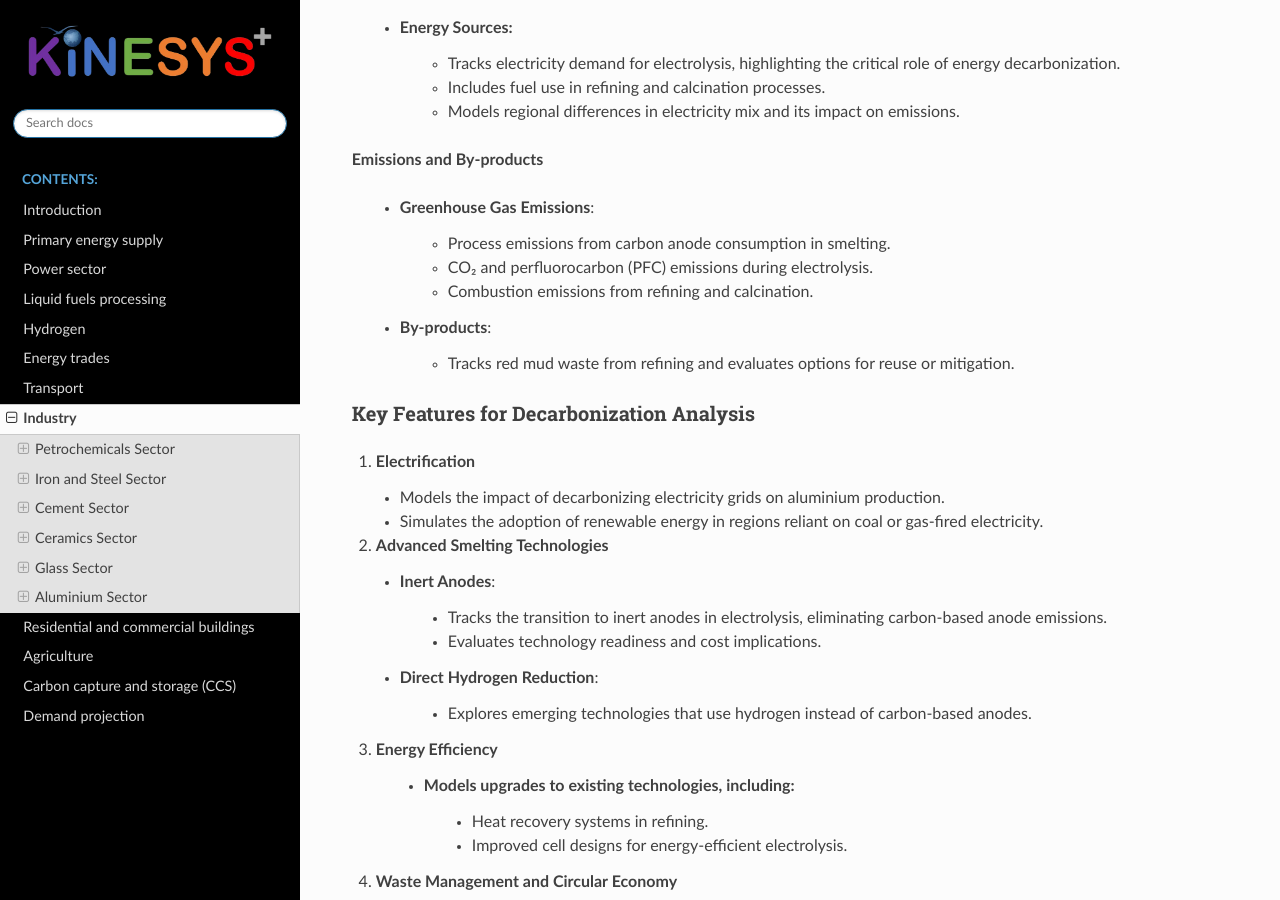
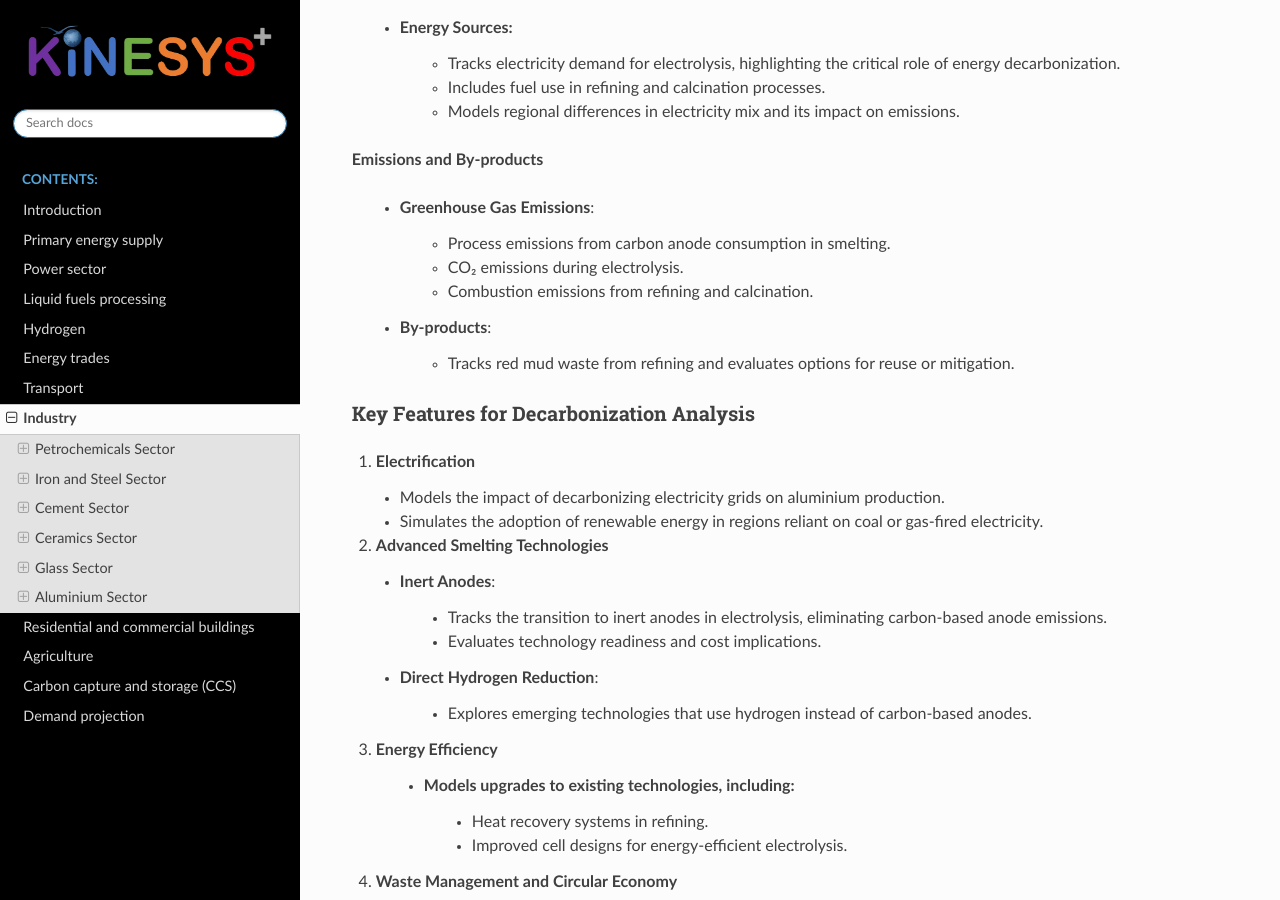
Before and after one commit to kanors-emr/Kinesys-documentation, a Sphinx documentation site: the page built from source/pages/Industry.rst, in a window 1280 px wide and 900 px high, scrolled down 14112 px. Built offline with Sphinx 7.4.7 and the Read the Docs theme 3.1.0, drawn with Linux system fonts in a browser that asks for light colours.

Commit message:
remove PFC emission reference

```diff
--- a/source/pages/Industry.rst
+++ b/source/pages/Industry.rst
@@ -706,7 +706,7 @@ Scope and Coverage
     - **Greenhouse Gas Emissions**:
 
        - Process emissions from carbon anode consumption in smelting.
-       - CO₂ and perfluorocarbon (PFC) emissions during electrolysis.
+       - CO₂ emissions during electrolysis.
        - Combustion emissions from refining and calcination.
     - **By-products**:
 
```
